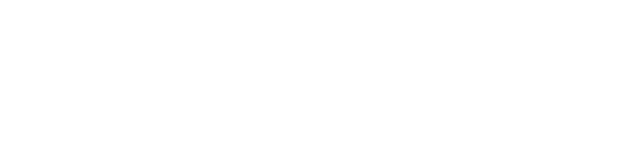
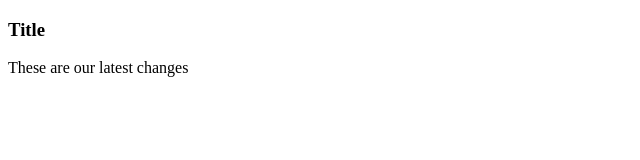
Before and after one commit to coslatekatusime/test_repo, a plain HTML site: page index.html in a window 1280 px wide. Shown: the whole page, without its empty margins (0-640 px from the left). Drawn offline with Linux system fonts and the light colour scheme.

Commit message:
new changes

```diff
--- a/index.html
+++ b/index.html
@@ -7,6 +7,7 @@
     <title>Document</title>
 </head>
 <body>
-
+    <h3>Title</h3>
+    <p>These are our latest changes</p>
 </body>
 </html>
```
